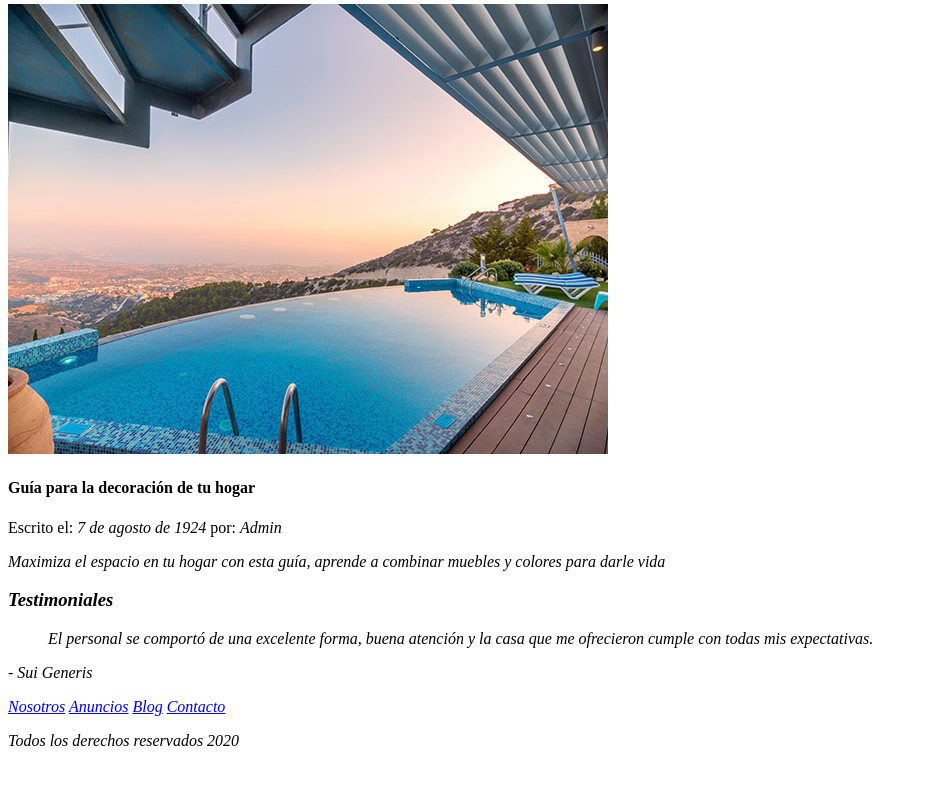
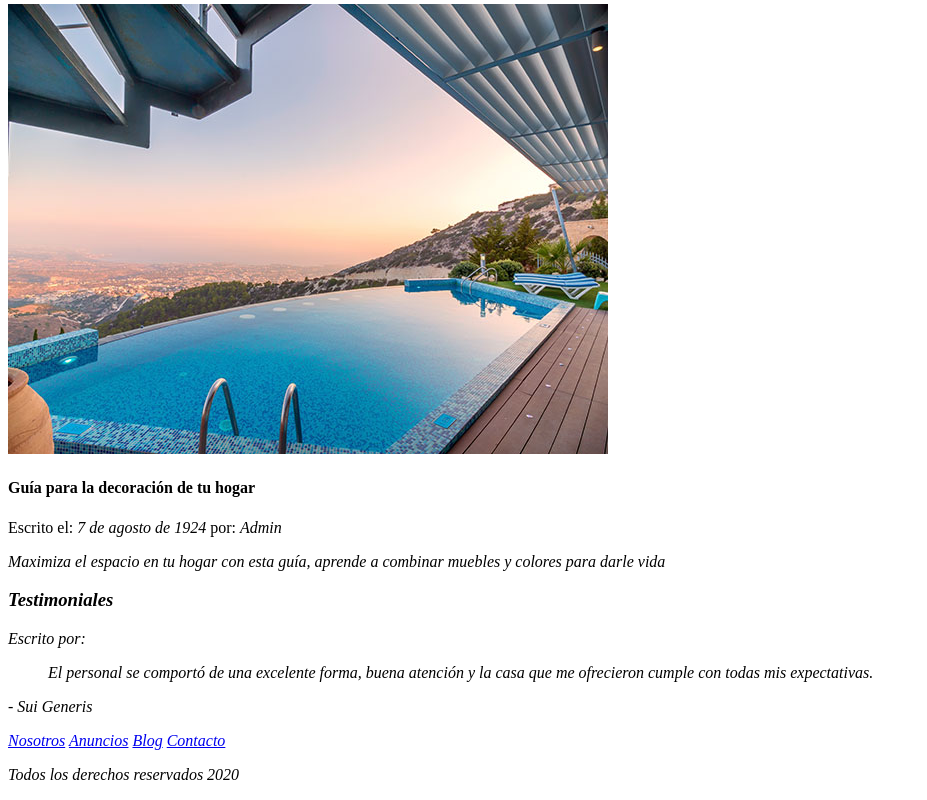
Before and after one commit to fabale/bienesRaices, a plain HTML site: page index.html in a window 1280 px wide. Shown: the part 3856-4656 px from the top of the page, without its empty margins (0-927 px from the left). Before the commit the page ends 4622 px from the top, so only its background shows below. Drawn offline with Linux system fonts and the light colour scheme.

Commit message:
Inclusión de CSS

```diff
--- a/index.html
+++ b/index.html
@@ -5,6 +5,7 @@
 	<meta charset="utf-8">
 	<meta name="viewport" content="width=device-with, initial-scale=1.0">
 	<title>Bienes Raíces</title>
+	<link rel="stylesheet" href="css/styles.css">
 </head>
 
 <body>
@@ -104,6 +105,9 @@
 
 	<section>
 		<h3>Testimoniales</h3>
+		<header>
+			<p>Escrito por:</p>
+		</header>
 		<blockquote>
 			El personal se comportó de una excelente forma, buena atención y la casa que me ofrecieron
 			cumple con todas mis expectativas.
```
Also changed, not shown: css/styles.css (added).
